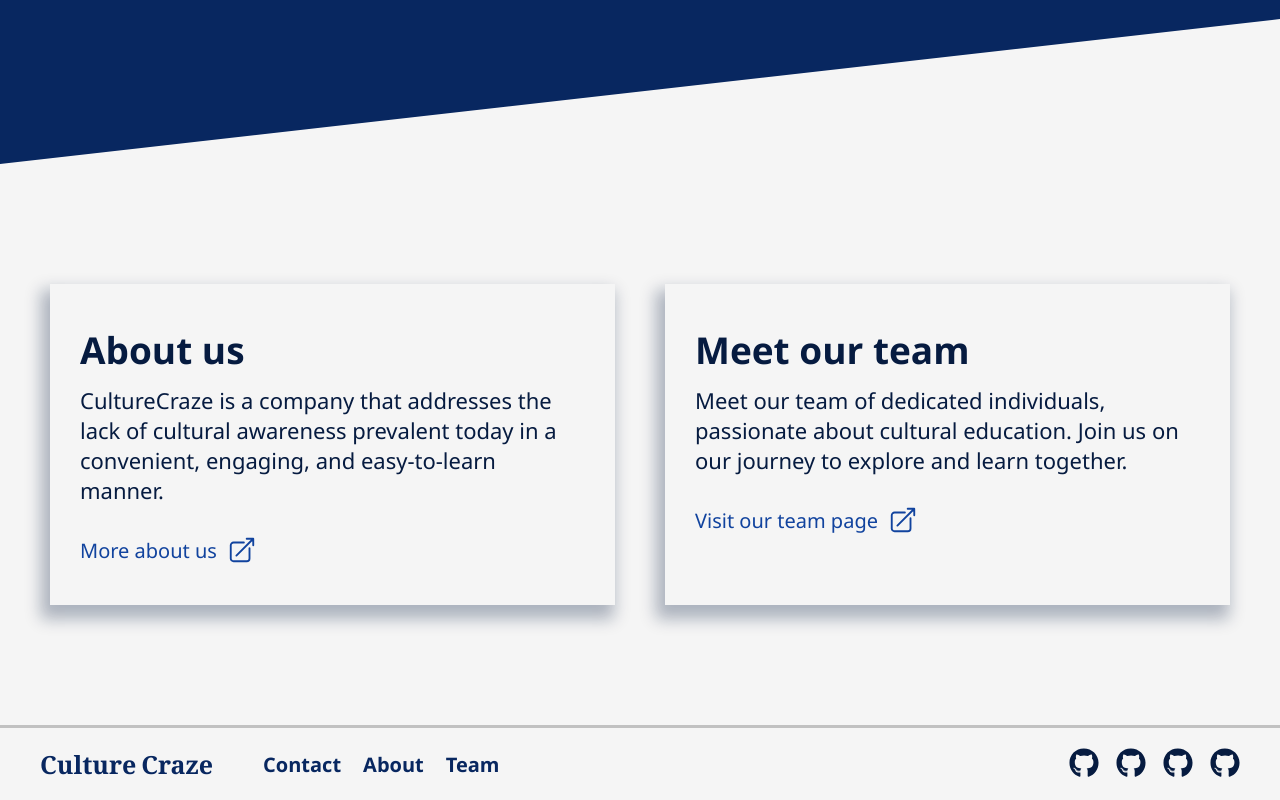
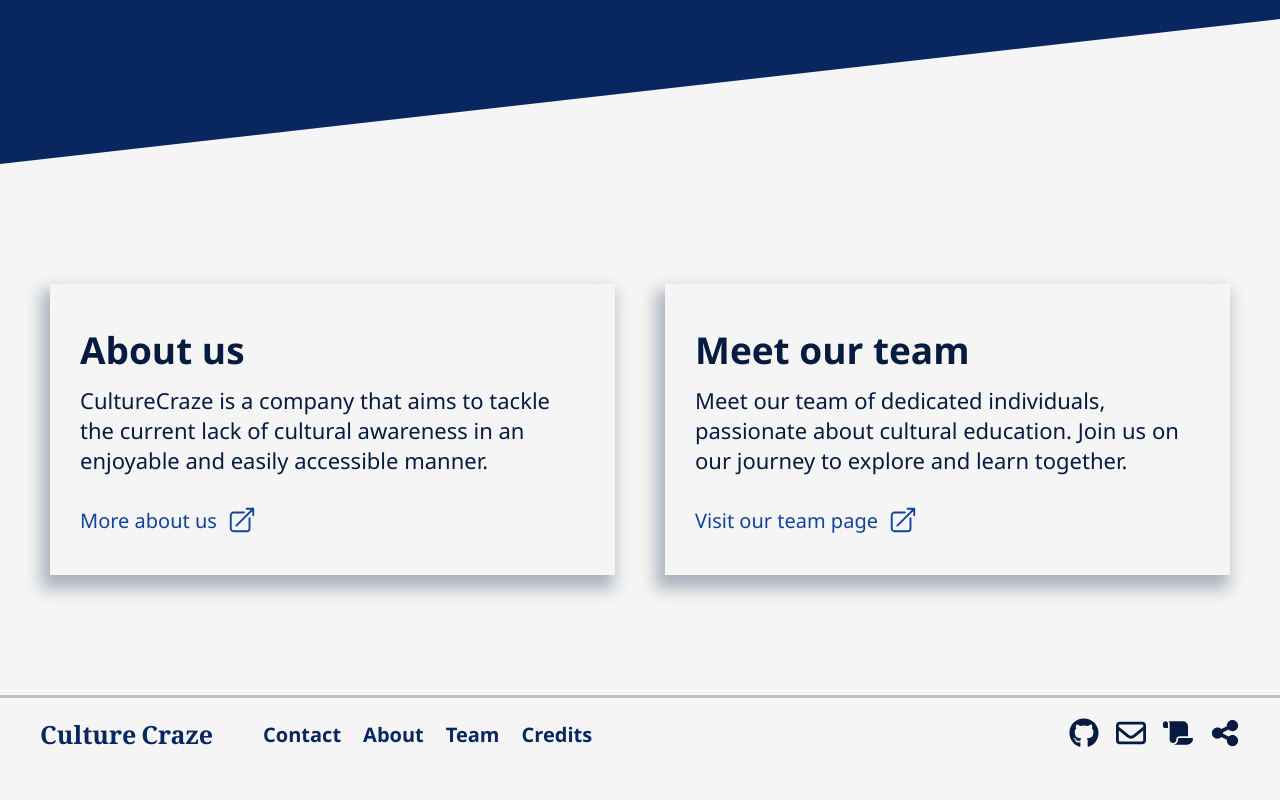
Before and after one commit to Arnav-Bhola/CultureCraze, a Next.js app: page / in a window 1280 px wide. Shown: the part 636-1436 px from the top of the page. After the commit the page ends 1406 px from the top, so only its background shows below. Built offline with nearby package versions, Linux system fonts and the light colour scheme; a web font is replaced by a local one.

Commit message:
updating content

```diff
--- a/src/app/(public-pages)/team/page.jsx
+++ b/src/app/(public-pages)/team/page.jsx
@@ -11,7 +11,7 @@ const TeamPage = () => {
       <div className={styles["members"]}>
         <TeamMember
           name='Aarav Singh'
-          text='Aarav is a freshman in New Jersey who has moved between India and the US many times in his life. He is all too familiar with the affects of culture shock, and wants to improve cultural awareness. He also has held executive positions in multiple non-profits, leading to him having extensive work experience for his age. He believes that along with Arnav, he can lead this organization to success.'
+          text='Aarav is a freshman in New Jersey who has moved between India and the US many times in his life. He is all too familiar with the affects of culture shock, and wants to improve cultural awareness. He also has held executive positions in multiple non-profits, leading to him having extensive work experience for his age. He believes that along with Arnav, he can lead this company to success.'
           imageFirst
           discord='iambaby_yoda'
           email='mailto:aaravsingh15.2020@gmail.com'
@@ -20,7 +20,7 @@ const TeamPage = () => {
         />
         <TeamMember
           name='Arnav Bhola'
-          text='Massa sapien faucibus et molestie ac. Tempus urna et pharetra pharetra massa massa ultricies. Eget magna fermentum iaculis eu non diam phasellus. In massa tempor nec feugiat nisl pretium. Eu turpis egestas pretium aenean pharetra. Suscipit adipiscing bibendum est ultricies integer quis auctor elit sed.'
+          text='Arnav, a freshman in Connecticut, brings a lot to the table with his extensive international experience, having moved between India, the USA, and Canada over 10 times. This has given him firsthand insights into the challenges of adaptation, fueling his commitment to improve cultural awareness and easing the impact of culture shock.  Alongside his passion for programming, Arnav has held leadership positions in multiple non-profit organizations dedicated to education. His background and shared vision with Aarav leads him to lift this company to success. '
           imageFirst={false}
           discord='xyz.arnav.io'
           email='mailto:arnav.bholausa@gmail.com'
--- a/src/app/not-found.jsx
+++ b/src/app/not-found.jsx
@@ -7,7 +7,7 @@ const notFound = () => {
     <div className={styles["container"]}>
       <Card
         title='Not found!'
-        text="Unfortunately, the page that you were looking for doesn't exist. Feel free to contact our team for further issues"
+        text="Unfortunately, the page that you were looking for doesn't exist. Feel free to contact our team for further issues."
         linktext='Back to home page'
         link='/'
       />
--- a/src/components/Cards/Cards.jsx
+++ b/src/components/Cards/Cards.jsx
@@ -7,7 +7,7 @@ const Cards = () => {
     <div className={styles["container"]}>
       <Card
         title='About us'
-        text='CultureCraze is a company that  addresses the lack of cultural awareness prevalent today in a convenient, engaging, and easy-to-learn manner.'
+        text='CultureCraze is a company that aims to tackle the current lack of cultural awareness in an enjoyable and easily accessible manner.'
         link='/about'
         linktext='More about us'
       />
--- a/src/components/Cards/TeamCard.jsx
+++ b/src/components/Cards/TeamCard.jsx
@@ -11,7 +11,8 @@ const TeamCard = () => {
       <div>
         <h4 className={styles["title"]}>Meet our team</h4>
         <p className={styles["text"]}>
-          Meet our team of dedicated individuals, passionate about cultural education.
+          Meet our team of dedicated individuals, passionate and dedicated towards cultural
+          education.
         </p>
       </div>
       <p className={styles["link"]}>
--- a/src/components/Footer/Footer.jsx
+++ b/src/components/Footer/Footer.jsx
@@ -1,4 +1,8 @@
+"use client";
+
 import Link from "next/link";
+
+import copy from "clipboard-copy";
 
 import styles from "./Footer.module.scss";
 
@@ -13,19 +17,22 @@ const Footer = () => {
           <a href='https://forms.gle/5azM5rjLMiZWZUZQ8'>Contact</a>
           <Link href='/about'>About</Link>
           <Link href='/team'>Team</Link>
+          <a href='https://docs.google.com/document/d/1F8ENfubMhWH1krD8Q8JKUfx3o5nCpADkFI1N3_5qmdc/edit?usp=sharing'>
+            Credits
+          </a>
         </div>
       </div>
       <div className={styles["socials"]}>
         <a
           className={styles["social-link"]}
-          href='https://www.google.com'
+          href='https://github.com/Arnav-Bhola/CultureCraze'
         >
           <svg
             xmlns='http://www.w3.org/2000/svg'
             height='16'
             width='15.5'
             viewBox='0 0 496 512'
-            className={styles["github"] + " " + styles["social"]}
+            className={styles["social"]}
           >
             {/* Font Awesome Free 6.5.1 by @fontawesome - https://fontawesome.com License - https://fontawesome.com/license/free Copyright 2024 Fonticons, Inc. */}
             <path d='M165.9 397.4c0 2-2.3 3.6-5.2 3.6-3.3 .3-5.6-1.3-5.6-3.6 0-2 2.3-3.6 5.2-3.6 3-.3 5.6 1.3 5.6 3.6zm-31.1-4.5c-.7 2 1.3 4.3 4.3 4.9 2.6 1 5.6 0 6.2-2s-1.3-4.3-4.3-5.2c-2.6-.7-5.5 .3-6.2 2.3zm44.2-1.7c-2.9 .7-4.9 2.6-4.6 4.9 .3 2 2.9 3.3 5.9 2.6 2.9-.7 4.9-2.6 4.6-4.6-.3-1.9-3-3.2-5.9-2.9zM244.8 8C106.1 8 0 113.3 0 252c0 110.9 69.8 205.8 169.5 239.2 12.8 2.3 17.3-5.6 17.3-12.1 0-6.2-.3-40.4-.3-61.4 0 0-70 15-84.7-29.8 0 0-11.4-29.1-27.8-36.6 0 0-22.9-15.7 1.6-15.4 0 0 24.9 2 38.6 25.8 21.9 38.6 58.6 27.5 72.9 20.9 2.3-16 8.8-27.1 16-33.7-55.9-6.2-112.3-14.3-112.3-110.5 0-27.5 7.6-41.3 23.6-58.9-2.6-6.5-11.1-33.3 2.6-67.9 20.9-6.5 69 27 69 27 20-5.6 41.5-8.5 62.8-8.5s42.8 2.9 62.8 8.5c0 0 48.1-33.6 69-27 13.7 34.7 5.2 61.4 2.6 67.9 16 17.7 25.8 31.5 25.8 58.9 0 96.5-58.9 104.2-114.8 110.5 9.2 7.9 17 22.9 17 46.4 0 33.7-.3 75.4-.3 83.6 0 6.5 4.6 14.4 17.3 12.1C428.2 457.8 496 362.9 496 252 496 113.3 383.5 8 244.8 8zM97.2 352.9c-1.3 1-1 3.3 .7 5.2 1.6 1.6 3.9 2.3 5.2 1 1.3-1 1-3.3-.7-5.2-1.6-1.6-3.9-2.3-5.2-1zm-10.8-8.1c-.7 1.3 .3 2.9 2.3 3.9 1.6 1 3.6 .7 4.3-.7 .7-1.3-.3-2.9-2.3-3.9-2-.6-3.6-.3-4.3 .7zm32.4 35.6c-1.6 1.3-1 4.3 1.3 6.2 2.3 2.3 5.2 2.6 6.5 1 1.3-1.3 .7-4.3-1.3-6.2-2.2-2.3-5.2-2.6-6.5-1zm-11.4-14.7c-1.6 1-1.6 3.6 0 5.9 1.6 2.3 4.3 3.3 5.6 2.3 1.6-1.3 1.6-3.9 0-6.2-1.4-2.3-4-3.3-5.6-2z' />
@@ -33,49 +40,52 @@ const Footer = () => {
         </a>
         <a
           className={styles["social-link"]}
-          href='https://www.google.com'
+          href='mailto:arnav.bholausa@gmail.com,aaravsingh15.2020@gmail.com'
         >
           <svg
             xmlns='http://www.w3.org/2000/svg'
             height='16'
-            width='15.5'
-            viewBox='0 0 496 512'
-            className={styles["github"] + " " + styles["social"]}
+            width='16'
+            viewBox='0 0 512 512'
+            className={styles["social"]}
           >
             {/* Font Awesome Free 6.5.1 by @fontawesome - https://fontawesome.com License - https://fontawesome.com/license/free Copyright 2024 Fonticons, Inc. */}
-            <path d='M165.9 397.4c0 2-2.3 3.6-5.2 3.6-3.3 .3-5.6-1.3-5.6-3.6 0-2 2.3-3.6 5.2-3.6 3-.3 5.6 1.3 5.6 3.6zm-31.1-4.5c-.7 2 1.3 4.3 4.3 4.9 2.6 1 5.6 0 6.2-2s-1.3-4.3-4.3-5.2c-2.6-.7-5.5 .3-6.2 2.3zm44.2-1.7c-2.9 .7-4.9 2.6-4.6 4.9 .3 2 2.9 3.3 5.9 2.6 2.9-.7 4.9-2.6 4.6-4.6-.3-1.9-3-3.2-5.9-2.9zM244.8 8C106.1 8 0 113.3 0 252c0 110.9 69.8 205.8 169.5 239.2 12.8 2.3 17.3-5.6 17.3-12.1 0-6.2-.3-40.4-.3-61.4 0 0-70 15-84.7-29.8 0 0-11.4-29.1-27.8-36.6 0 0-22.9-15.7 1.6-15.4 0 0 24.9 2 38.6 25.8 21.9 38.6 58.6 27.5 72.9 20.9 2.3-16 8.8-27.1 16-33.7-55.9-6.2-112.3-14.3-112.3-110.5 0-27.5 7.6-41.3 23.6-58.9-2.6-6.5-11.1-33.3 2.6-67.9 20.9-6.5 69 27 69 27 20-5.6 41.5-8.5 62.8-8.5s42.8 2.9 62.8 8.5c0 0 48.1-33.6 69-27 13.7 34.7 5.2 61.4 2.6 67.9 16 17.7 25.8 31.5 25.8 58.9 0 96.5-58.9 104.2-114.8 110.5 9.2 7.9 17 22.9 17 46.4 0 33.7-.3 75.4-.3 83.6 0 6.5 4.6 14.4 17.3 12.1C428.2 457.8 496 362.9 496 252 496 113.3 383.5 8 244.8 8zM97.2 352.9c-1.3 1-1 3.3 .7 5.2 1.6 1.6 3.9 2.3 5.2 1 1.3-1 1-3.3-.7-5.2-1.6-1.6-3.9-2.3-5.2-1zm-10.8-8.1c-.7 1.3 .3 2.9 2.3 3.9 1.6 1 3.6 .7 4.3-.7 .7-1.3-.3-2.9-2.3-3.9-2-.6-3.6-.3-4.3 .7zm32.4 35.6c-1.6 1.3-1 4.3 1.3 6.2 2.3 2.3 5.2 2.6 6.5 1 1.3-1.3 .7-4.3-1.3-6.2-2.2-2.3-5.2-2.6-6.5-1zm-11.4-14.7c-1.6 1-1.6 3.6 0 5.9 1.6 2.3 4.3 3.3 5.6 2.3 1.6-1.3 1.6-3.9 0-6.2-1.4-2.3-4-3.3-5.6-2z' />
+            <path d='M64 112c-8.8 0-16 7.2-16 16v22.1L220.5 291.7c20.7 17 50.4 17 71.1 0L464 150.1V128c0-8.8-7.2-16-16-16H64zM48 212.2V384c0 8.8 7.2 16 16 16H448c8.8 0 16-7.2 16-16V212.2L322 328.8c-38.4 31.5-93.7 31.5-132 0L48 212.2zM0 128C0 92.7 28.7 64 64 64H448c35.3 0 64 28.7 64 64V384c0 35.3-28.7 64-64 64H64c-35.3 0-64-28.7-64-64V128z' />
           </svg>
         </a>
         <a
           className={styles["social-link"]}
-          href='https://www.google.com'
+          href='https://docs.google.com/document/d/1F8ENfubMhWH1krD8Q8JKUfx3o5nCpADkFI1N3_5qmdc/edit?usp=sharing'
         >
           <svg
             xmlns='http://www.w3.org/2000/svg'
             height='16'
-            width='15.5'
-            viewBox='0 0 496 512'
-            className={styles["github"] + " " + styles["social"]}
+            width='18'
+            viewBox='0 0 576 512'
+            className={styles["social"]}
           >
             {/* Font Awesome Free 6.5.1 by @fontawesome - https://fontawesome.com License - https://fontawesome.com/license/free Copyright 2024 Fonticons, Inc. */}
-            <path d='M165.9 397.4c0 2-2.3 3.6-5.2 3.6-3.3 .3-5.6-1.3-5.6-3.6 0-2 2.3-3.6 5.2-3.6 3-.3 5.6 1.3 5.6 3.6zm-31.1-4.5c-.7 2 1.3 4.3 4.3 4.9 2.6 1 5.6 0 6.2-2s-1.3-4.3-4.3-5.2c-2.6-.7-5.5 .3-6.2 2.3zm44.2-1.7c-2.9 .7-4.9 2.6-4.6 4.9 .3 2 2.9 3.3 5.9 2.6 2.9-.7 4.9-2.6 4.6-4.6-.3-1.9-3-3.2-5.9-2.9zM244.8 8C106.1 8 0 113.3 0 252c0 110.9 69.8 205.8 169.5 239.2 12.8 2.3 17.3-5.6 17.3-12.1 0-6.2-.3-40.4-.3-61.4 0 0-70 15-84.7-29.8 0 0-11.4-29.1-27.8-36.6 0 0-22.9-15.7 1.6-15.4 0 0 24.9 2 38.6 25.8 21.9 38.6 58.6 27.5 72.9 20.9 2.3-16 8.8-27.1 16-33.7-55.9-6.2-112.3-14.3-112.3-110.5 0-27.5 7.6-41.3 23.6-58.9-2.6-6.5-11.1-33.3 2.6-67.9 20.9-6.5 69 27 69 27 20-5.6 41.5-8.5 62.8-8.5s42.8 2.9 62.8 8.5c0 0 48.1-33.6 69-27 13.7 34.7 5.2 61.4 2.6 67.9 16 17.7 25.8 31.5 25.8 58.9 0 96.5-58.9 104.2-114.8 110.5 9.2 7.9 17 22.9 17 46.4 0 33.7-.3 75.4-.3 83.6 0 6.5 4.6 14.4 17.3 12.1C428.2 457.8 496 362.9 496 252 496 113.3 383.5 8 244.8 8zM97.2 352.9c-1.3 1-1 3.3 .7 5.2 1.6 1.6 3.9 2.3 5.2 1 1.3-1 1-3.3-.7-5.2-1.6-1.6-3.9-2.3-5.2-1zm-10.8-8.1c-.7 1.3 .3 2.9 2.3 3.9 1.6 1 3.6 .7 4.3-.7 .7-1.3-.3-2.9-2.3-3.9-2-.6-3.6-.3-4.3 .7zm32.4 35.6c-1.6 1.3-1 4.3 1.3 6.2 2.3 2.3 5.2 2.6 6.5 1 1.3-1.3 .7-4.3-1.3-6.2-2.2-2.3-5.2-2.6-6.5-1zm-11.4-14.7c-1.6 1-1.6 3.6 0 5.9 1.6 2.3 4.3 3.3 5.6 2.3 1.6-1.3 1.6-3.9 0-6.2-1.4-2.3-4-3.3-5.6-2z' />
+            <path d='M0 80v48c0 17.7 14.3 32 32 32H48 96V80c0-26.5-21.5-48-48-48S0 53.5 0 80zM112 32c10 13.4 16 30 16 48V384c0 35.3 28.7 64 64 64s64-28.7 64-64v-5.3c0-32.4 26.3-58.7 58.7-58.7H480V128c0-53-43-96-96-96H112zM464 480c61.9 0 112-50.1 112-112c0-8.8-7.2-16-16-16H314.7c-14.7 0-26.7 11.9-26.7 26.7V384c0 53-43 96-96 96H368h96z' />
           </svg>
         </a>
-        <a
+        <p
           className={styles["social-link"]}
-          href='https://www.google.com'
+          onClick={() => {
+            copy(window.location.origin);
+            alert("Website's link has been copied!");
+          }}
         >
           <svg
             xmlns='http://www.w3.org/2000/svg'
             height='16'
-            width='15.5'
-            viewBox='0 0 496 512'
-            className={styles["github"] + " " + styles["social"]}
+            width='14'
+            viewBox='0 0 448 512'
+            className={styles["social"]}
           >
             {/* Font Awesome Free 6.5.1 by @fontawesome - https://fontawesome.com License - https://fontawesome.com/license/free Copyright 2024 Fonticons, Inc. */}
-            <path d='M165.9 397.4c0 2-2.3 3.6-5.2 3.6-3.3 .3-5.6-1.3-5.6-3.6 0-2 2.3-3.6 5.2-3.6 3-.3 5.6 1.3 5.6 3.6zm-31.1-4.5c-.7 2 1.3 4.3 4.3 4.9 2.6 1 5.6 0 6.2-2s-1.3-4.3-4.3-5.2c-2.6-.7-5.5 .3-6.2 2.3zm44.2-1.7c-2.9 .7-4.9 2.6-4.6 4.9 .3 2 2.9 3.3 5.9 2.6 2.9-.7 4.9-2.6 4.6-4.6-.3-1.9-3-3.2-5.9-2.9zM244.8 8C106.1 8 0 113.3 0 252c0 110.9 69.8 205.8 169.5 239.2 12.8 2.3 17.3-5.6 17.3-12.1 0-6.2-.3-40.4-.3-61.4 0 0-70 15-84.7-29.8 0 0-11.4-29.1-27.8-36.6 0 0-22.9-15.7 1.6-15.4 0 0 24.9 2 38.6 25.8 21.9 38.6 58.6 27.5 72.9 20.9 2.3-16 8.8-27.1 16-33.7-55.9-6.2-112.3-14.3-112.3-110.5 0-27.5 7.6-41.3 23.6-58.9-2.6-6.5-11.1-33.3 2.6-67.9 20.9-6.5 69 27 69 27 20-5.6 41.5-8.5 62.8-8.5s42.8 2.9 62.8 8.5c0 0 48.1-33.6 69-27 13.7 34.7 5.2 61.4 2.6 67.9 16 17.7 25.8 31.5 25.8 58.9 0 96.5-58.9 104.2-114.8 110.5 9.2 7.9 17 22.9 17 46.4 0 33.7-.3 75.4-.3 83.6 0 6.5 4.6 14.4 17.3 12.1C428.2 457.8 496 362.9 496 252 496 113.3 383.5 8 244.8 8zM97.2 352.9c-1.3 1-1 3.3 .7 5.2 1.6 1.6 3.9 2.3 5.2 1 1.3-1 1-3.3-.7-5.2-1.6-1.6-3.9-2.3-5.2-1zm-10.8-8.1c-.7 1.3 .3 2.9 2.3 3.9 1.6 1 3.6 .7 4.3-.7 .7-1.3-.3-2.9-2.3-3.9-2-.6-3.6-.3-4.3 .7zm32.4 35.6c-1.6 1.3-1 4.3 1.3 6.2 2.3 2.3 5.2 2.6 6.5 1 1.3-1.3 .7-4.3-1.3-6.2-2.2-2.3-5.2-2.6-6.5-1zm-11.4-14.7c-1.6 1-1.6 3.6 0 5.9 1.6 2.3 4.3 3.3 5.6 2.3 1.6-1.3 1.6-3.9 0-6.2-1.4-2.3-4-3.3-5.6-2z' />
+            <path d='M352 224c53 0 96-43 96-96s-43-96-96-96s-96 43-96 96c0 4 .2 8 .7 11.9l-94.1 47C145.4 170.2 121.9 160 96 160c-53 0-96 43-96 96s43 96 96 96c25.9 0 49.4-10.2 66.6-26.9l94.1 47c-.5 3.9-.7 7.8-.7 11.9c0 53 43 96 96 96s96-43 96-96s-43-96-96-96c-25.9 0-49.4 10.2-66.6 26.9l-94.1-47c.5-3.9 .7-7.8 .7-11.9s-.2-8-.7-11.9l94.1-47C302.6 213.8 326.1 224 352 224z' />
           </svg>
-        </a>
+        </p>
       </div>
     </div>
   );
--- a/src/components/Header/Header.jsx
+++ b/src/components/Header/Header.jsx
@@ -8,7 +8,7 @@ const Header = () => {
       <div className={styles["sub-container"]}>
         <h1 className={styles["heading"]}>Culture Craze</h1>
         <h2 className={styles["sub-heading"]}>
-          lorem ipsum dolor sit amet | totally cool text | 100+ countries
+          discover diverse cultures | uncover cultural insights | ignite learning
         </h2>
         <Link
           href='/landing'
```
Also changed, not shown: src/app/(public-pages)/landing/page.jsx (+19 -8 lines), src/app/(public-pages)/landing/page.module.scss (+8 -1 lines), src/components/WhoWeAre/WhoWeAre.jsx (+7 -5 lines).
